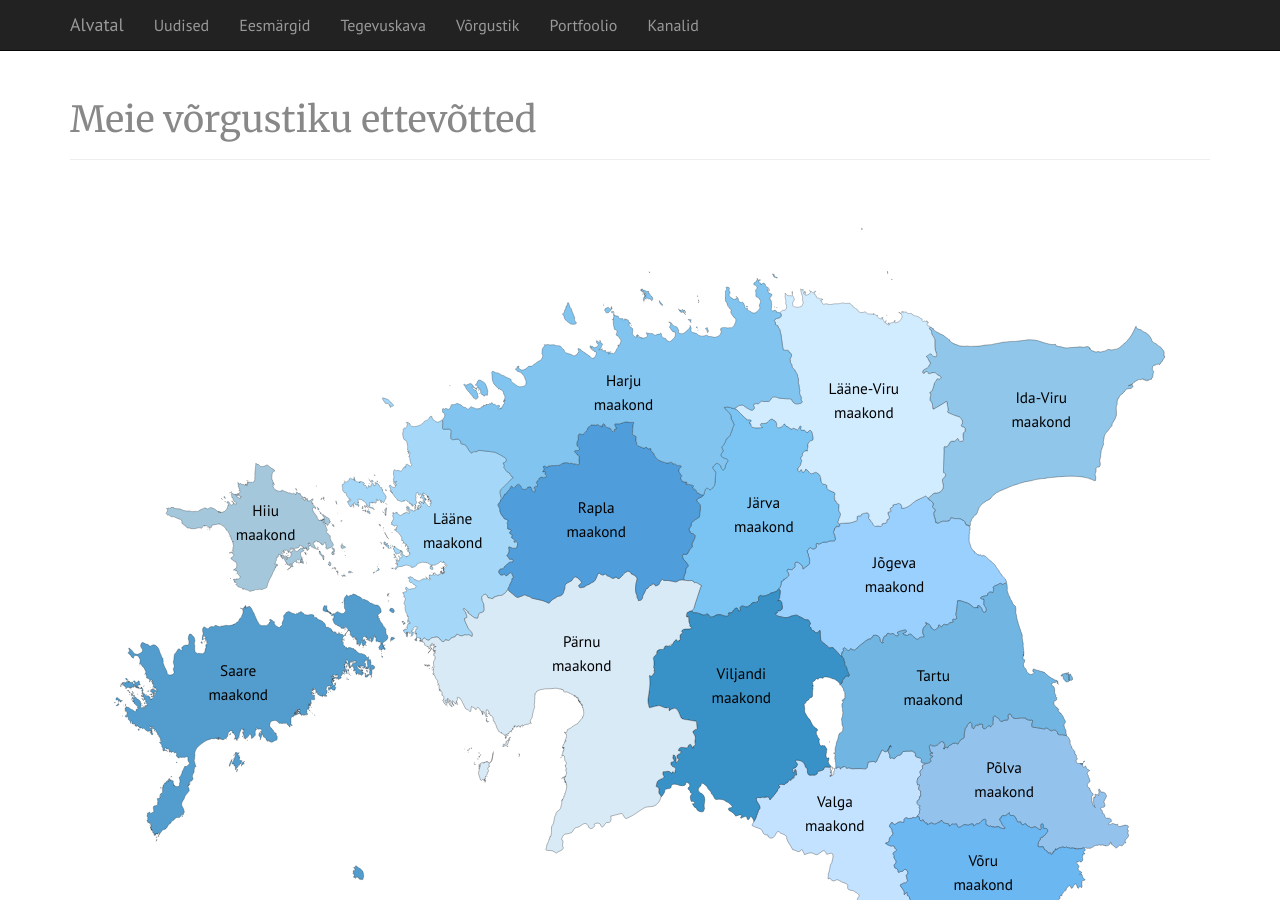
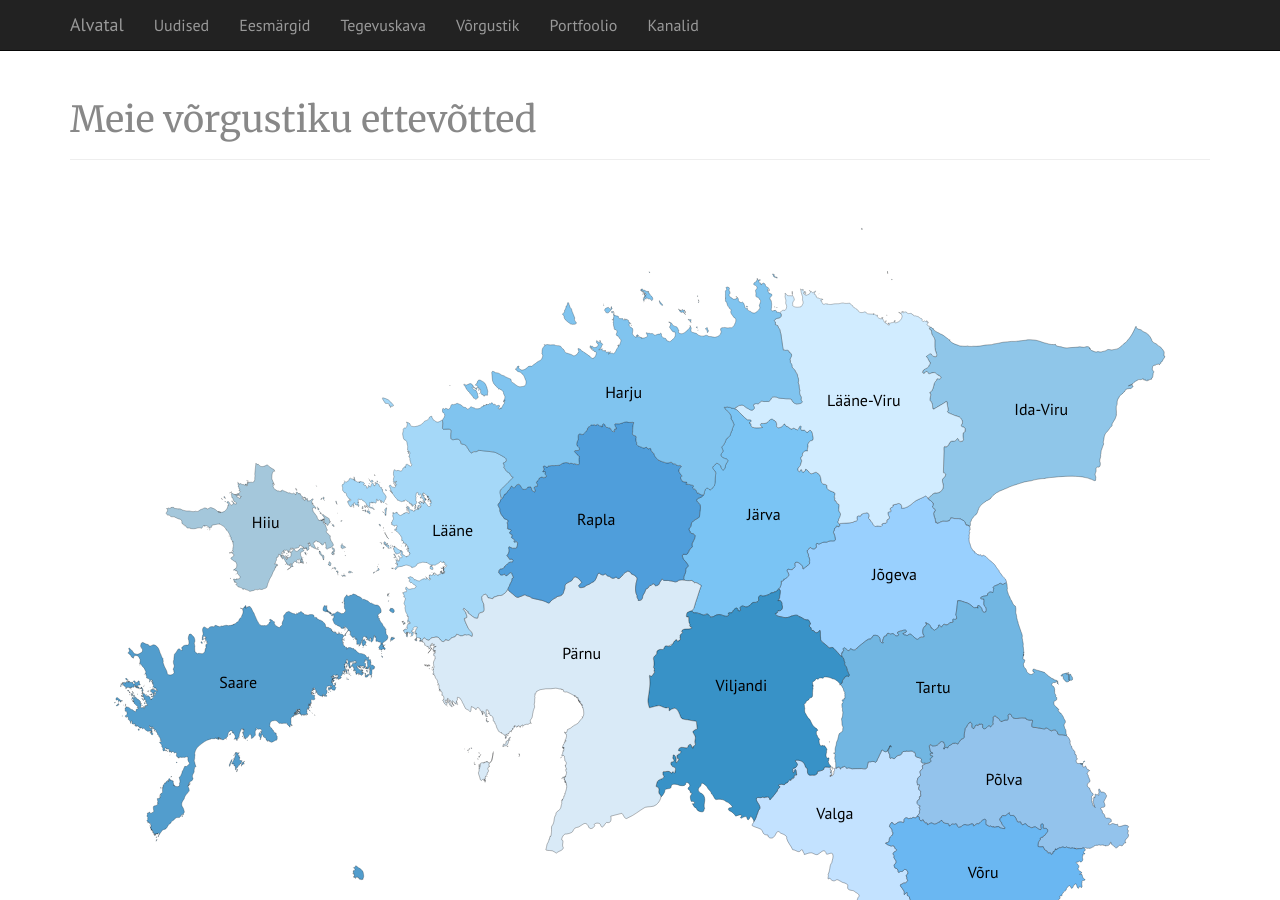
Before and after one commit to alvatal/alvatal.github.io, a Jekyll site: the page built from business.md, in a window 1280 px wide and 900 px high. Built offline with Jekyll 4.4.1, drawn with Linux system fonts in a browser that asks for light colours; some of the changed lines change nothing that is shown.

Commit message:
Removed county suffixes and cleaned up styling

```diff
--- a/business.md
+++ b/business.md
@@ -8,7 +8,7 @@ title: Meie võrgustiku ettevõtted
    xmlns="http://www.w3.org/2000/svg"
    viewBox="0 0 4763 3368"
    preserveAspectRatio="xMinYMin meet"
-   style="font-size: 400%;"
+   style="font-size: 50pt; text-anchor:middle;"
    xml:space="preserve"
    id="map"
    version="1.1">
@@ -2300,274 +2300,82 @@ title: Meie võrgustiku ettevõtted
 
 </g>
 
-
-
 <text
-   xml:space="preserve"
-   style="fill:#000000;stroke:none;stroke-width:1.0000000pt;stroke-linecap:butt;stroke-linejoin:miter;text-anchor:middle;writing-mode:lr;"
    x="699.59802"
-   y="1367.775"
+   y="1417.775"
    id="text5666"
-   sodipodi:linespacing="100%"
-   transform="translate(117.8201,37.57764)"><tspan
-     x="699.59802"
-     y="1367.7750"
-     sodipodi:role="line"
-     id="tspan4690">Hiiu</tspan><tspan
-     x="699.59802"
-     y="1467.7750"
-     sodipodi:role="line"
-     id="tspan4692">maakond</tspan></text>
-
-
+   transform="translate(117.8201,37.57764)">Hiiu</text>
 <text
-   xml:space="preserve"
-   style="fill:#000000;stroke:none;stroke-width:1.0000000pt;stroke-linecap:butt;stroke-linejoin:miter;text-anchor:middle;writing-mode:lr;"
    x="699.59802"
-   y="1367.775"
+   y="1417.775"
    id="text4935"
-   sodipodi:linespacing="100%"
-   transform="translate(3.292537,704.5324)"><tspan
-     x="699.59802"
-     y="1367.7750"
-     sodipodi:role="line"
-     id="tspan5173">Saare</tspan><tspan
-     x="699.59802"
-     y="1467.7750"
-     sodipodi:role="line"
-     id="tspan5175">maakond</tspan></text>
-
-
+   transform="translate(3.292537,704.5324)">Saare</text>
 <text
-   xml:space="preserve"
-   style="fill:#000000;stroke:none;stroke-width:1.0000000pt;stroke-linecap:butt;stroke-linejoin:miter;text-anchor:middle;writing-mode:lr;"
    x="699.59802"
-   y="1367.775"
+   y="1417.775"
    id="text4940"
-   sodipodi:linespacing="100%"
-   transform="translate(1438.257,583.2679)"><tspan
-     x="699.59802"
-     y="1367.7750"
-     sodipodi:role="line"
-     id="tspan5153">P&auml;rnu</tspan><tspan
-     x="699.59802"
-     y="1467.7750"
-     sodipodi:role="line"
-     id="tspan5155">maakond</tspan></text>
-
-
+   transform="translate(1438.257,583.2679)">P&auml;rnu</text>
 <text
-   xml:space="preserve"
-   style="fill:#000000;stroke:none;stroke-width:1.0000000pt;stroke-linecap:butt;stroke-linejoin:miter;text-anchor:middle;writing-mode:lr;"
    x="699.59802"
-   y="1367.775"
+   y="1417.775"
    id="text4945"
-   sodipodi:linespacing="100%"
-   transform="translate(899.3029,71.26225)"><tspan
-     x="699.59802"
-     y="1367.7750"
-     sodipodi:role="line"
-     id="tspan5133">L&auml;&auml;ne</tspan><tspan
-     x="699.59802"
-     y="1467.7750"
-     sodipodi:role="line"
-     id="tspan5135">maakond</tspan></text>
+   transform="translate(899.3029,71.26225)">L&auml;&auml;ne</text>
 <text
-   xml:space="preserve"
-   style="fill:#000000;stroke:none;stroke-width:1.0000000pt;stroke-linecap:butt;stroke-linejoin:miter;text-anchor:middle;writing-mode:lr;"
    x="699.59802"
-   y="1367.775"
+   y="1417.775"
    id="text4950"
-   sodipodi:linespacing="100%"
-   transform="translate(1498.888,24.10383)"><tspan
-     x="699.59802"
-     y="1367.7750"
-     sodipodi:role="line"
-     id="tspan5137">Rapla</tspan><tspan
-     x="699.59802"
-     y="1467.7750"
-     sodipodi:role="line"
-     id="tspan5139">maakond</tspan></text>
-
-
+   transform="translate(1498.888,24.10383)">Rapla</text>
 <text
-   xml:space="preserve"
-   style="fill:#000000;stroke:none;stroke-width:1.0000000pt;stroke-linecap:butt;stroke-linejoin:miter;text-anchor:middle;writing-mode:lr"
    x="699.59802"
-   y="1367.775"
+   y="1417.775"
    id="text4955"
-   sodipodi:linespacing="100%"
-   transform="translate(1613.415,-508.1125)"><tspan
-     x="699.59802"
-     y="1367.7750"
-     sodipodi:role="line"
-     id="tspan5129">Harju</tspan><tspan
-     x="699.59802"
-     y="1467.7750"
-     sodipodi:role="line"
-     id="tspan5131">maakond</tspan></text>
-
-
+   transform="translate(1613.415,-508.1125)">Harju</text>
 <text
-   xml:space="preserve"
-   style="fill:#000000;stroke:none;stroke-width:1.0000000pt;stroke-linecap:butt;stroke-linejoin:miter;text-anchor:middle;writing-mode:lr;"
    x="699.59802"
-   y="1367.775"
+   y="1417.775"
    id="text5076"
-   sodipodi:linespacing="100%"
-   transform="translate(2617.215,-474.4279)"><tspan
-     x="699.59802"
-     y="1367.7750"
-     sodipodi:role="line"
-     id="tspan5125">L&auml;&auml;ne-Viru</tspan><tspan
-     x="699.59802"
-     y="1467.7750"
-     sodipodi:role="line"
-     id="tspan5127">maakond</tspan></text>
-
-
+   transform="translate(2617.215,-474.4279)">L&auml;&auml;ne-Viru</text>
 <text
-   xml:space="preserve"
-   style="fill:#000000;stroke:none;stroke-width:1.0000000pt;stroke-linecap:butt;stroke-linejoin:miter;text-anchor:middle;writing-mode:lr;"
    x="699.59802"
-   y="1367.775"
+   y="1417.775"
    id="text5081"
-   sodipodi:linespacing="100%"
-   transform="translate(3358.276,-434.0064)"><tspan
-     x="699.59802"
-     y="1367.7750"
-     sodipodi:role="line"
-     id="tspan5121">Ida-Viru</tspan><tspan
-     x="699.59802"
-     y="1467.7750"
-     sodipodi:role="line"
-     id="tspan5123">maakond</tspan></text>
-
-
+   transform="translate(3358.276,-434.0064)">Ida-Viru</text>
 <text
-   xml:space="preserve"
-   style="fill:#000000;stroke:none;stroke-width:1.0000000pt;stroke-linecap:butt;stroke-linejoin:miter;text-anchor:middle;writing-mode:lr;"
    x="699.59802"
-   y="1367.775"
+   y="1417.775"
    id="text5086"
-   sodipodi:linespacing="100%"
-   transform="translate(2199.526,3.893176)"><tspan
-     x="699.59802"
-     y="1367.7750"
-     sodipodi:role="line"
-     id="tspan5141">J&auml;rva</tspan><tspan
-     x="699.59802"
-     y="1467.7750"
-     sodipodi:role="line"
-     id="tspan5143">maakond</tspan></text>
-
-
+   transform="translate(2199.526,3.893176)">J&auml;rva</text>
 <text
-   xml:space="preserve"
-   style="fill:#000000;stroke:none;stroke-width:1.0000000pt;stroke-linecap:butt;stroke-linejoin:miter;text-anchor:middle;writing-mode:lr;"
    x="699.59802"
-   y="1367.775"
+   y="1417.775"
    id="text5091"
    sodipodi:linespacing="100%"
-   transform="translate(2745.216,253.1591)"><tspan
-     x="699.59802"
-     y="1367.7750"
-     sodipodi:role="line"
-     id="tspan5145">J&otilde;geva</tspan><tspan
-     x="699.59802"
-     y="1467.7750"
-     sodipodi:role="line"
-     id="tspan5147">maakond</tspan></text>
-
-
+   transform="translate(2745.216,253.1591)">J&otilde;geva</text>
 <text
-   xml:space="preserve"
-   style="fill:#000000;stroke:none;stroke-width:1.0000000pt;stroke-linecap:butt;stroke-linejoin:miter;text-anchor:middle;writing-mode:lr;"
    x="699.59802"
-   y="1367.775"
+   y="1417.775"
    id="text5096"
-   sodipodi:linespacing="100%"
-   transform="translate(2105.209,718.0063)"><tspan
-     x="699.59802"
-     y="1367.7750"
-     sodipodi:role="line"
-     id="tspan5157">Viljandi</tspan><tspan
-     x="699.59802"
-     y="1467.7750"
-     sodipodi:role="line"
-     id="tspan5159">maakond</tspan></text>
-
-
+   transform="translate(2105.209,718.0063)">Viljandi</text>
 <text
-   xml:space="preserve"
-   style="fill:#000000;stroke:none;stroke-width:1.0000000pt;stroke-linecap:butt;stroke-linejoin:miter;text-anchor:middle;writing-mode:lr;"
    x="699.59802"
-   y="1367.775"
+   y="1417.775"
    id="text5101"
-   sodipodi:linespacing="100%"
-   transform="translate(2906.902,724.7432)"><tspan
-     x="699.59802"
-     y="1367.7750"
-     sodipodi:role="line"
-     id="tspan5149">Tartu</tspan><tspan
-     x="699.59802"
-     y="1467.7750"
-     sodipodi:role="line"
-     id="tspan5151">maakond</tspan></text>
-
-
+   transform="translate(2906.902,724.7432)">Tartu</text>
 <text
-   xml:space="preserve"
-   style="fill:#000000;stroke:none;stroke-width:1.0000000pt;stroke-linecap:butt;stroke-linejoin:miter;text-anchor:middle;writing-mode:lr;"
    x="699.59802"
-   y="1367.775"
+   y="1417.775"
    id="text5106"
-   sodipodi:linespacing="100%"
-   transform="translate(3203.326,1108.747)"><tspan
-     x="699.59802"
-     y="1367.7750"
-     sodipodi:role="line"
-     id="tspan5165">P&otilde;lva</tspan><tspan
-     x="699.59802"
-     y="1467.7750"
-     sodipodi:role="line"
-     id="tspan5167">maakond</tspan></text>
-
-
+   transform="translate(3203.326,1108.747)">P&otilde;lva</text>
 <text
-   xml:space="preserve"
-   style="fill:#000000;stroke:none;stroke-width:1.0000000pt;stroke-linecap:butt;stroke-linejoin:miter;text-anchor:middle;writing-mode:lr;"
    x="699.59802"
-   y="1367.775"
+   y="1417.775"
    id="text5111"
-   sodipodi:linespacing="100%"
-   transform="translate(3115.746,1499.488)"><tspan
-     x="699.59802"
-     y="1367.7750"
-     sodipodi:role="line"
-     id="tspan5169">V&otilde;ru</tspan><tspan
-     x="699.59802"
-     y="1467.7750"
-     sodipodi:role="line"
-     id="tspan5171">maakond</tspan></text>
-
-
+   transform="translate(3115.746,1499.488)">V&otilde;ru</text>
 <text
-   xml:space="preserve"
-   style="fill:#000000;stroke:none;stroke-width:1.0000000pt;stroke-linecap:butt;stroke-linejoin:miter;text-anchor:middle;writing-mode:lr"
    x="699.59802"
-   y="1367.775"
+   y="1417.775"
    id="text5116"
-   sodipodi:linespacing="100%"
-   transform="translate(2495.950,1250.222)"><tspan
-     x="699.59802"
-     y="1367.7750"
-     sodipodi:role="line"
-     id="tspan5161">Valga</tspan><tspan
-     x="699.59802"
-     y="1467.7750"
-     sodipodi:role="line"
-     id="tspan5163">maakond</tspan></text>
+   transform="translate(2495.950,1250.222)">Valga</text>
 </svg>
 
 <p>
```
